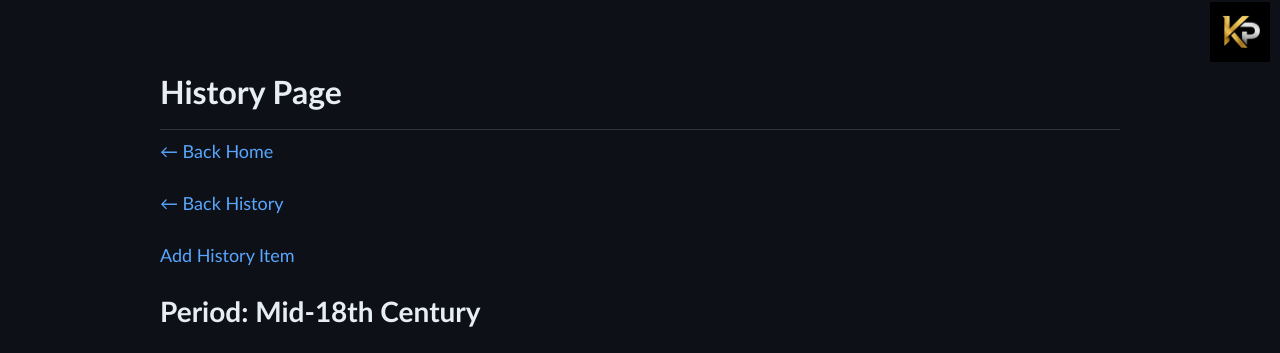
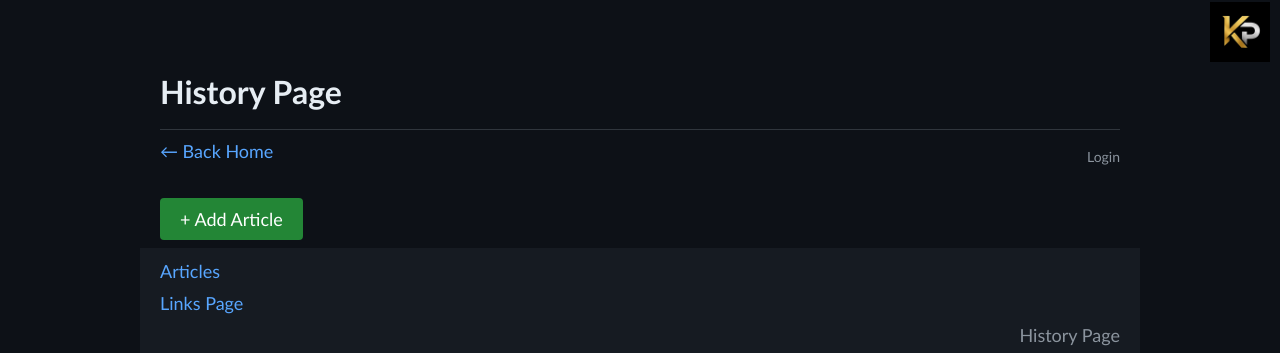
Before and after one commit to kp321-user/KP-Homepage, a Flask app: page /history in a window 1280 px wide. Shown: the top 353 px of the page. Run offline with Flask 3, Linux system fonts and the light colour scheme; data that the repository does not hold is empty; some libraries are stand-ins or nearby versions.

Commit message:
hpage updates, login links

```diff
--- a/app.py
+++ b/app.py
@@ -92,21 +92,108 @@ def python_notes():
 
 @app.route("/history")
 def history():
+    import re
+
     sort = request.args.get("sort", "date_added")
+    selected_period = request.args.get("period", "")
+
+    query = HistoryPage.query
+    if selected_period:
+        query = query.filter_by(period=selected_period)
 
     if sort == "title":
-        pages = HistoryPage.query.order_by(HistoryPage.title.asc()).all()
+        pages = query.order_by(HistoryPage.title.asc()).all()
     elif sort == "last_modified":
-        pages = HistoryPage.query.order_by(HistoryPage.last_modified.desc()).all()
+        pages = query.order_by(HistoryPage.last_modified.desc()).all()
     else:
-        pages = HistoryPage.query.order_by(HistoryPage.date_added.desc()).all()
+        pages = query.order_by(HistoryPage.date_added.desc()).all()
+
+    def period_sort_key(period):
+        if period:
+            match = re.search(r"\d+", period)
+            if match:
+                return int(match.group())
+        return 9999
+
+    periods = [
+        r[0] for r in db.session.query(HistoryPage.period).distinct().all() if r[0]
+    ]
+    periods.sort(key=period_sort_key)
 
     return render_template(
         "history.html",
         render_env=os.getenv("RENDER"),
         history_pages=pages,
         selected_sort=sort,
+        selected_period=selected_period,
+        periods=periods,
     )
+
+
+@app.route("/edit-page/<int:id>", methods=["GET", "POST"])
+@login_required
+def edit_page(id):
+    page = HistoryPage.query.get(id)
+
+    if request.method == "POST":
+        title = request.form.get("title")
+        slug = title.lower().replace(" ", "-")
+        md_content = request.form.get("content")
+        period = request.form.get("period")
+
+        # convert markdown to HTML
+        html_content = markdown.markdown(
+            md_content, extensions=["tables", "fenced_code"]
+        )
+
+        # build the full page
+        html_page = f"""<!DOCTYPE html>
+            <html lang="en">
+            <head>
+            <meta charset="UTF-8">
+            <meta name="viewport" content="width=device-width, initial-scale=1.0">
+            <title>{title}</title>
+            <link rel="preconnect" href="https://fonts.googleapis.com">
+            <link rel="preconnect" href="https://fonts.gstatic.com" crossorigin>
+            <link href="https://fonts.googleapis.com/css2?family=Open+Sans&display=swap" rel="stylesheet">
+            <link rel="stylesheet" href="{{{{ url_for('static', filename='darkstyle.css') }}}}">
+            </head>
+            <body>
+            <h1>{title}</h1>
+            <a href="/history" class="back-link">← Back History</a>
+            <hr>
+            {html_content}
+            </body>
+            </html>"""
+
+        # delete old file if slug changed
+        if slug != page.slug:
+            old_filepath = os.path.join(
+                "templates", "history_pages", f"{page.slug}.html"
+            )
+            if os.path.exists(old_filepath):
+                os.remove(old_filepath)
+
+        # save updated file
+        filepath = os.path.join("templates", "history_pages", f"{slug}.html")
+        with open(filepath, "w", encoding="utf-8") as f:
+            f.write(html_page)
+
+        # update database
+        page.title = title
+        page.slug = slug
+        page.period = period
+        page.last_modified = datetime.now(timezone.utc)
+        db.session.commit()
+
+        return redirect(f"/pages/{slug}")
+
+    # GET — load existing page content for editing
+    filepath = os.path.join("templates", "history_pages", f"{page.slug}.html")
+    with open(filepath, "r", encoding="utf-8") as f:
+        raw_html = f.read()
+
+    return render_template("edit_page.html", page=page, raw_html=raw_html)
 
 
 @app.route("/llms")
@@ -154,7 +241,8 @@ def login():
         password = request.form.get("password")
         if username == User.username and password == User.password:
             login_user(User())
-            return redirect("/links")
+            next_page = request.args.get("next")
+            return redirect(next_page or "/")
         return render_template("login.html", error="Invalid credentials")
     return render_template("login.html")
 
@@ -163,7 +251,7 @@ def login():
 @login_required
 def logout():
     logout_user()
-    return redirect("/links")
+    return redirect("/home")
 
 
 @app.route("/add", methods=["GET", "POST"])
@@ -275,6 +363,7 @@ def import_page():
         title = request.form.get("title")
         slug = title.lower().replace(" ", "-")
         md_content = request.form.get("content")
+        period = request.form.get("period")
 
         # convert markdown to HTML
         html_content = markdown.markdown(
@@ -309,7 +398,7 @@ def import_page():
         # save to database
         existing = HistoryPage.query.filter_by(slug=slug).first()
         if not existing:
-            new_page = HistoryPage(title=title, slug=slug)
+            new_page = HistoryPage(title=title, slug=slug, period=period)
             db.session.add(new_page)
             db.session.commit()
 
--- a/templates/history.html
+++ b/templates/history.html
@@ -17,19 +17,97 @@
 </head>
 <body>
   <img src="static/favicon-256x256.png" class="top-right-logo" alt="Logo">
-  <!-- The above line adds a logo to the top right corner of the page. You can replace "static/favicon-256x256.png" with the path to your desired image file. -->
   <h1>History Page</h1>
-  <a href="/" class="back-link">← Back Home</a><br>
-  <a href="/history" class="back-link">← Back History</a><br>
-  <a href="/import" class="back-link">Add History Item</a><br>
-  <h2>Period: Mid-18th Century</h2>
-  <br>
-  <a href="/links">Links Page</a><br>
-  <figure class="opener">
-    <img class="opener1" src="static/KP logo.png" role="presentation" alt="" />
-  </figure>
-  <br>
-<h2>History</h2>
+
+  <div style="display: flex; justify-content: space-between; align-items: center; margin-bottom: 8px;">
+  <a href="/" class="back-link">← Back Home</a>
+    {% if current_user.is_authenticated %}
+      <a href="/logout" style="font-size: 14px; color: #8b949e;">Logout</a>
+    {% else %}
+      <a href="/login?next=/history" style="font-size: 14px; color: #8b949e;">Login</a>
+    {% endif %}
+  </div>
+
+  {% if not render_env %}
+    <a href="/import" class="add-btn"><button>+ Add Article</button></a>
+  {% endif %}
+
+  <nav>
+    <a href="#articles">Articles</a>
+    <a href="/links">Links Page</a>
+    <span class="site-title">History Page</span>
+  </nav>
+
+  <h2 id="articles">Articles</h2>
+
+  <form class="filter-form" method="GET" action="/history">
+    <div class="filter-dropdowns">
+      <select name="sort" onchange="this.form.submit()">
+        <option value="date_added" {% if selected_sort == "date_added" %}selected{% endif %}>Date Added</option>
+        <option value="title" {% if selected_sort == "title" %}selected{% endif %}>Title</option>
+        <option value="last_modified" {% if selected_sort == "last_modified" %}selected{% endif %}>Last Modified</option>
+      </select>
+
+      <select name="period" onchange="this.form.submit()">
+        <option value="">All Periods</option>
+        {% for p in periods %}
+          {% if p %}
+            <option value="{{ p }}" {% if selected_period == p %}selected{% endif %}>{{ p }}</option>
+          {% endif %}
+        {% endfor %}
+      </select>
+    </div>
+
+    {% if selected_period %}
+      <div>
+        <a href="/history">Clear Filters</a>
+      </div>
+    {% endif %}
+  </form>
+
+  {% if history_pages %}
+    <div class="link-list">
+      {% for page in history_pages %}
+        <div class="link-item">
+          <div style="display: flex; align-items: center; gap: 10px;">
+            <div class="link-info">
+              <span class="link-title">
+                <a href="/pages/{{ page.slug }}">{{ page.title }}</a>
+              </span>
+              <small class="link-meta">
+                Period: {{ page.period or "—" }} | Added: {{ page.date_added.strftime('%Y-%m-%d') }}
+              </small>
+            </div>
+          </div>
+          {% if not render_env %}
+            <div class="actions-menu">
+              <button class="more-btn" onclick="toggleMenu(event, this)">⋮</button>
+              <div class="dropdown">
+                <a href="/edit-page/{{ page.id }}">✏️ Edit</a>
+                <form action="/delete-page/{{ page.id }}" method="POST">
+                  <button type="submit">🗑 Delete</button>
+                </form>
+              </div>
+            </div>
+          {% endif %}
+        </div>
+      {% endfor %}
+    </div>
+  {% else %}
+    <p>No articles yet — click "+ Add Article" to get started!</p>
+  {% endif %}
+
+  <script>
+    function toggleMenu(event, btn) {
+      event.stopPropagation();
+      const dropdown = btn.nextElementSibling;
+      dropdown.classList.toggle("open");
+    }
+
+    document.addEventListener("click", function() {
+      document.querySelectorAll(".dropdown.open").forEach(d => d.classList.remove("open"));
+    });
+  </script>
 
 </body>
 </html>
--- a/templates/import.html
+++ b/templates/import.html
@@ -14,6 +14,9 @@
     <label>Page Title</label><br>
     <input type="text" name="title" placeholder="e.g. Seven Years War" required><br><br>
 
+    <label>Historical Period</label><br>
+    <input type="text" name="period" placeholder="e.g. Mid-18th Century"><br><br>
+
     <label>Content (Markdown)</label><br>
     <textarea name="content" rows="20" style="width: 100%; font-family: monospace; background-color: #161b22; color: #c9d1d9; border: 1px solid #30363d; border-radius: 4px; padding: 10px; font-size: 14px;" placeholder="Paste markdown here..."></textarea><br><br>
 
--- a/templates/links.html
+++ b/templates/links.html
@@ -22,7 +22,7 @@
     {% if current_user.is_authenticated %}
       <a href="/logout" style="font-size: 14px; color: #8b949e;">Logout</a>
     {% else %}
-      <a href="/login" style="font-size: 14px; color: #8b949e;">Login</a>
+      <a href="/login?next=/links" style="font-size: 14px; color: #8b949e;">Login</a>
     {% endif %}
   </div>
   {% if current_user.is_authenticated %}
```
Also changed, not shown: templates/edit_hpage.html (added, +27 -0 lines), templates/home.html (+9 -1 lines), 2 other files.
